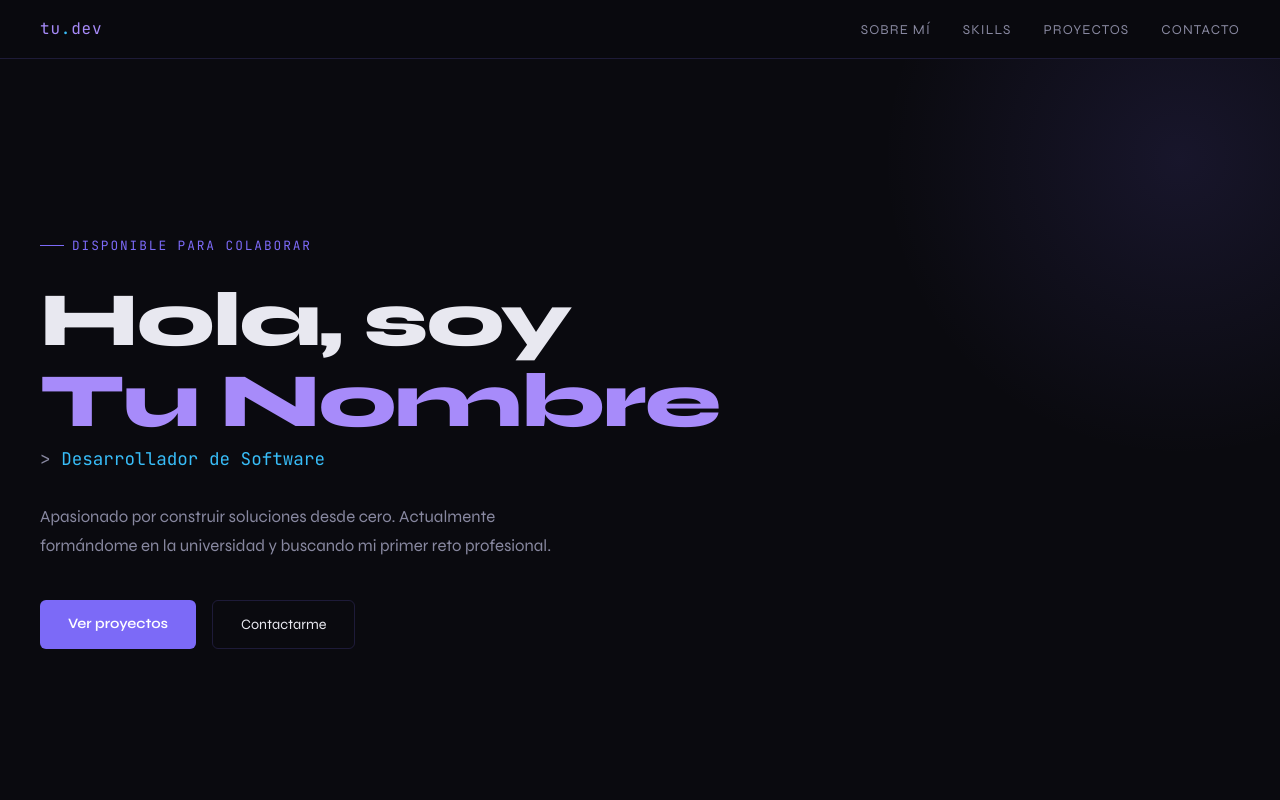
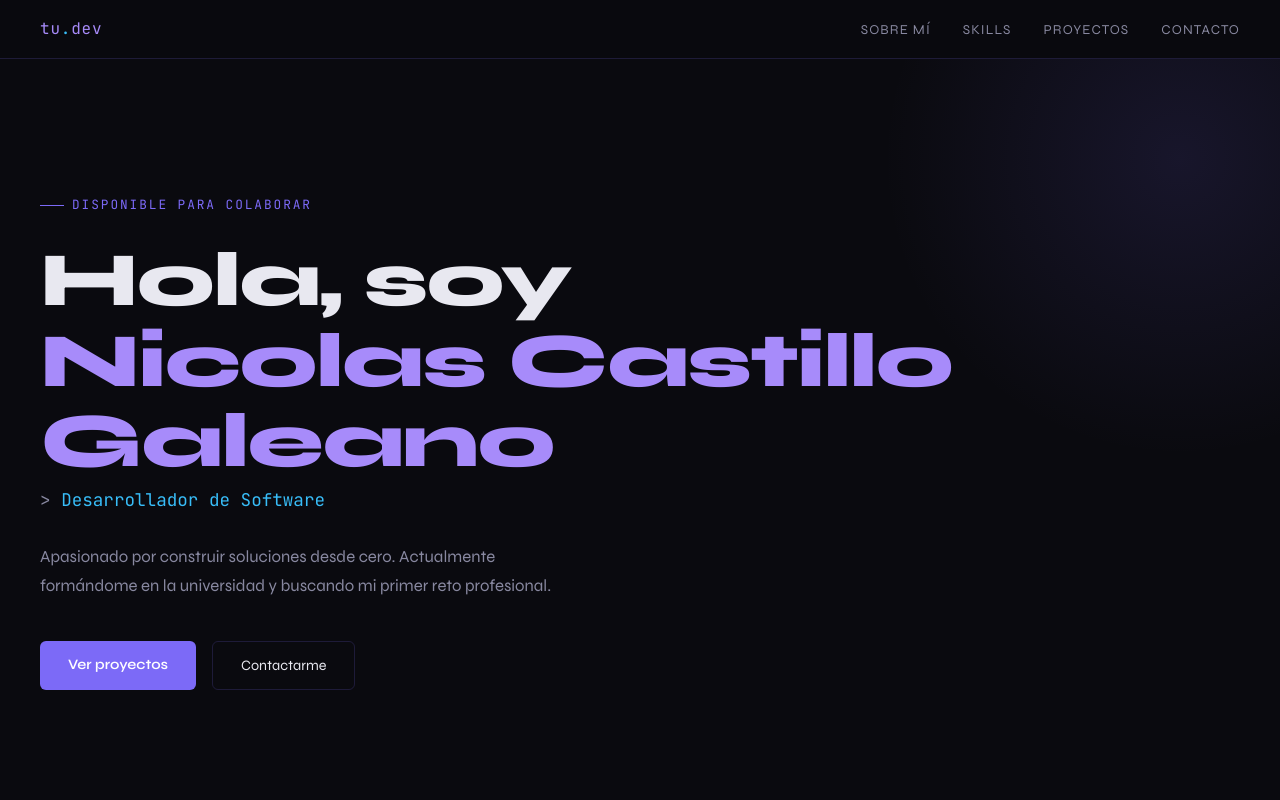
Before and after one commit to NicolasCastilloGaleano/NicolasCastilloGaleano.github.io, a plain HTML site: page index.html in a window 1280 px wide. Shown: the top 800 px of the page. Drawn offline with Linux system fonts and the light colour scheme.

Commit message:
Update name in hero section of index.html

```diff
--- a/index.html
+++ b/index.html
@@ -315,7 +315,7 @@
 <!-- HERO -->
 <section class="hero" id="inicio">
   <p class="hero-tag">Disponible para colaborar</p>
-  <h1>Hola, soy<br><span class="name-accent">Tu Nombre</span></h1>
+  <h1>Hola, soy<br><span class="name-accent">Nicolas Castillo Galeano</span></h1>
   <p class="hero-role">Desarrollador de Software</p>
   <p class="hero-desc">
     Apasionado por construir soluciones desde cero. Actualmente formándome en la universidad y buscando mi primer reto profesional.
```
